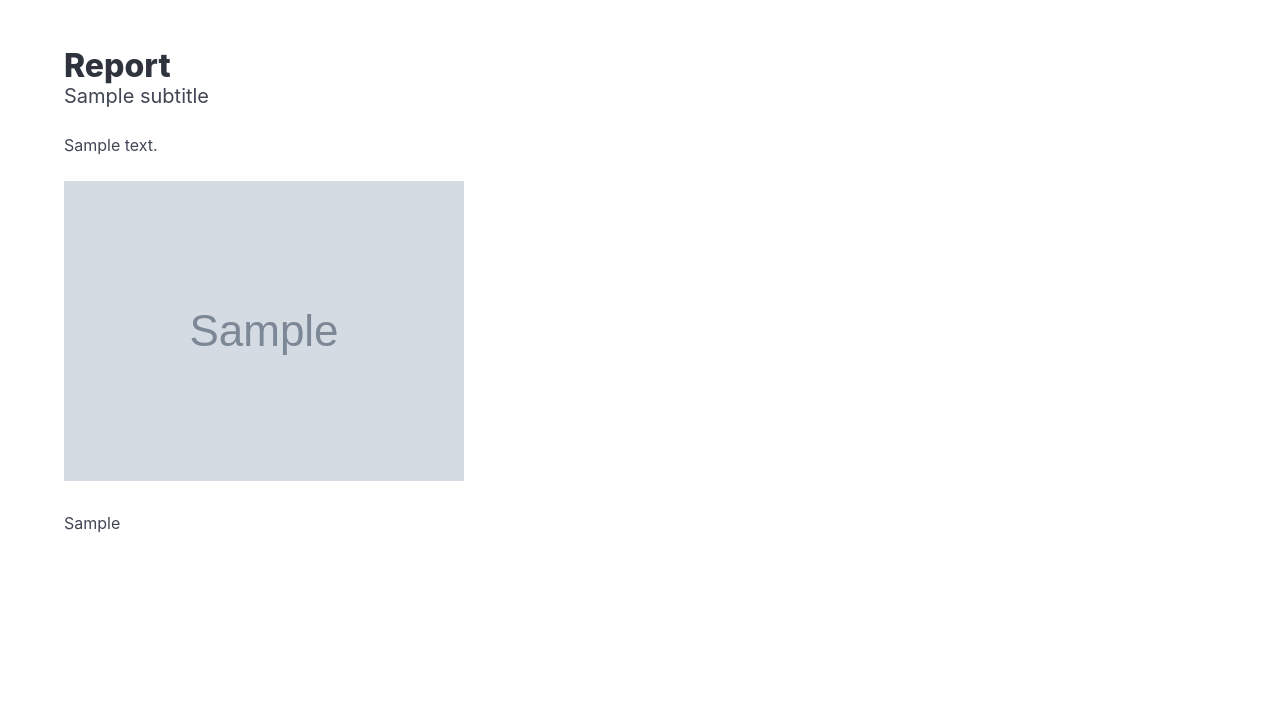
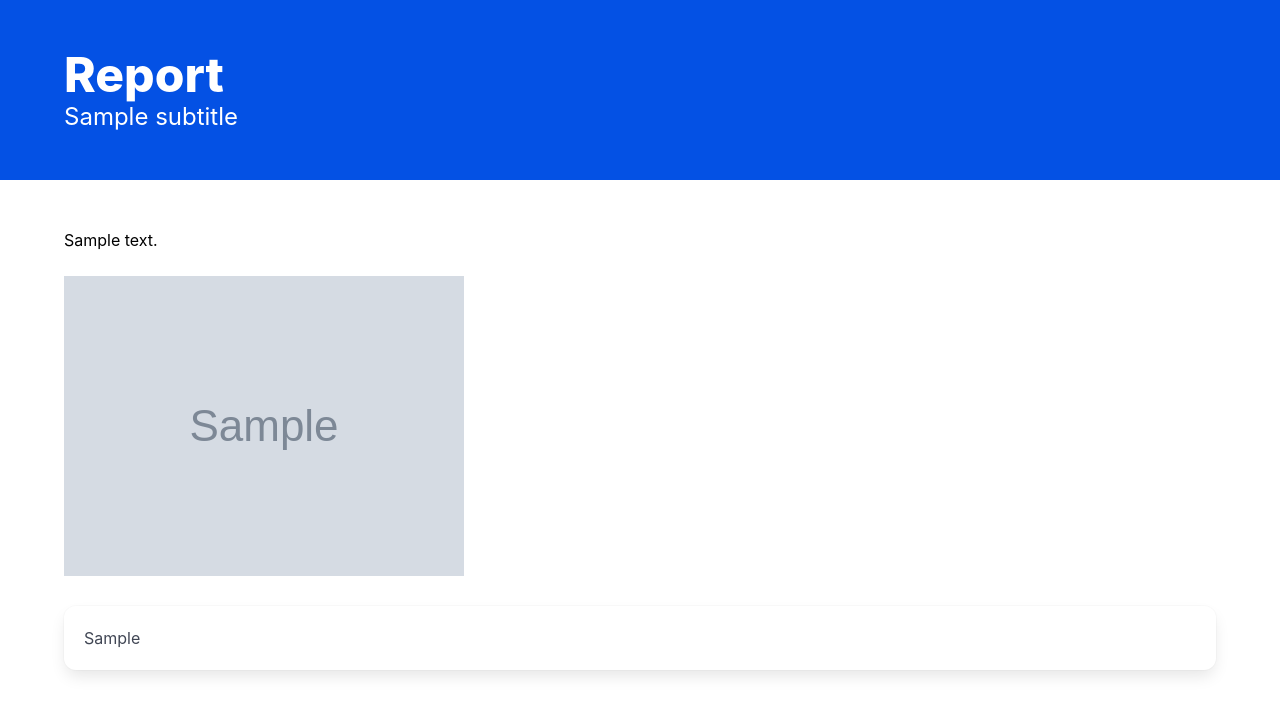
Before and after one commit to Ghernis/reporter-image, a Python web app: template templates/report.html in a window 1280 px wide. Shown: the top 717 px of the page. Run offline with Jinja, Linux system fonts and the light colour scheme; the template is opened without the code that fills it: most values are stand-ins (such as "Sample title", 1, 10 or a date in 2020); grey boxes marked "Sample" are stand-in pictures; some libraries are stand-ins or nearby versions; some web fonts are replaced.

Commit message:
test fonts

```diff
--- /dev/null
+++ b/static/css/theme.css
@@ -0,0 +1,113 @@
+/* Company theme: DIN Pro, principal and secondary colors */
+
+/* Place DIN Pro .woff2 / .woff / .ttf in static/fonts/ (Font Shop license) */
+@font-face {
+  font-family: "DIN Pro";
+  src: url("../fonts/DINPro.woff2") format("woff2"),
+       url("../fonts/DINPro.woff") format("woff"),
+       url("../fonts/DINPro.ttf") format("truetype");
+  font-weight: normal;
+  font-style: normal;
+  font-display: swap;
+}
+
+@font-face {
+  font-family: "DIN Pro";
+  src: url("../fonts/DINPro-Bold.woff2") format("woff2"),
+       url("../fonts/DINPro-Bold.woff") format("woff"),
+       url("../fonts/DINPro-Bold.ttf") format("truetype");
+  font-weight: bold;
+  font-style: normal;
+  font-display: swap;
+}
+
+:root {
+  /* Principal: R4 G81 B228 – use with white text */
+  --color-primary: #0451e4;
+  --color-primary-rgb: 4, 81, 228;
+  --color-on-primary: #ffffff;
+
+  /* Black / white combinations */
+  --color-black: #000000;
+  --color-white: #ffffff;
+
+  /* Secondary */
+  --color-secondary-1: #009fda;
+  --color-secondary-2: #48c0b9;
+
+  --font-family: "DIN Pro", -apple-system, BlinkMacSystemFont, sans-serif;
+}
+
+body {
+  font-family: var(--font-family);
+  color: var(--color-black);
+  background-color: var(--color-white);
+}
+
+/* Bulma overrides: apply primary color to hero / headers */
+.hero.is-primary,
+.button.is-primary {
+  background-color: var(--color-primary) !important;
+  color: var(--color-on-primary) !important;
+  border-color: var(--color-primary);
+}
+
+.hero.is-primary .title,
+.hero.is-primary .subtitle {
+  color: var(--color-on-primary) !important;
+}
+
+/* Secondary accents */
+a,
+.has-text-link,
+.button.is-link {
+  color: var(--color-secondary-1) !important;
+}
+
+a:hover,
+.button.is-link:hover {
+  color: var(--color-secondary-2) !important;
+}
+
+.button.is-info {
+  background-color: var(--color-secondary-1) !important;
+  border-color: var(--color-secondary-1);
+  color: var(--color-on-primary) !important;
+}
+
+.tag.is-info {
+  background-color: var(--color-secondary-2);
+  color: var(--color-white);
+}
+
+/* Title / subtitle use primary when on light background */
+.title {
+  color: var(--color-primary) !important;
+}
+
+.subtitle {
+  color: var(--color-black);
+}
+
+/* Optional: inverted block (black bg, white text) */
+.has-bg-primary {
+  background-color: var(--color-primary);
+  color: var(--color-on-primary);
+}
+
+.has-bg-primary .title,
+.has-bg-primary .subtitle,
+.has-bg-primary p {
+  color: var(--color-on-primary) !important;
+}
+
+.has-bg-black {
+  background-color: var(--color-black);
+  color: var(--color-white);
+}
+
+.has-bg-black .title,
+.has-bg-black .subtitle,
+.has-bg-black p {
+  color: var(--color-white) !important;
+}
--- a/templates/report.html
+++ b/templates/report.html
@@ -5,16 +5,24 @@
   <meta name="viewport" content="width=device-width, initial-scale=1.0">
   <title>{{ title | default('Report') }}</title>
   <link rel="stylesheet" href="/static/css/bulma.min.css">
+  <link rel="stylesheet" href="/static/css/theme.css">
   <link rel="stylesheet" href="/static/css/print.css">
 </head>
 <body>
+  <!-- Hero: principal color (R4 G81 B228) with white text -->
+  <section class="hero is-primary">
+    <div class="hero-body">
+      <div class="container">
+        <h1 class="title is-1">{{ title | default('Report') }}</h1>
+        {% if subtitle %}
+        <p class="subtitle is-4">{{ subtitle }}</p>
+        {% endif %}
+      </div>
+    </div>
+  </section>
+
   <section class="section">
     <div class="container">
-      <h1 class="title">{{ title | default('Report') }}</h1>
-      {% if subtitle %}
-      <p class="subtitle">{{ subtitle }}</p>
-      {% endif %}
-
       {% block content %}
       <div class="content">
         {{ content | safe if content else '' }}
@@ -30,7 +38,7 @@
       {% endif %}
 
       {% if table_html %}
-      <div class="no-break" style="margin-top: 1.5rem;">
+      <div class="no-break box" style="margin-top: 1.5rem;">
         {{ table_html | safe }}
       </div>
       {% endif %}
```
Also changed, not shown: app/report.py (+39 -18 lines), main.py (added, +7 -0 lines), static/fonts/DINPro Black.otf (added), static/fonts/DINPro Light.otf (added), static/fonts/DINPro Medium.otf (added), static/fonts/DINPro-Bold.otf (added), static/fonts/DINPro.otf (added), 3 other files.
